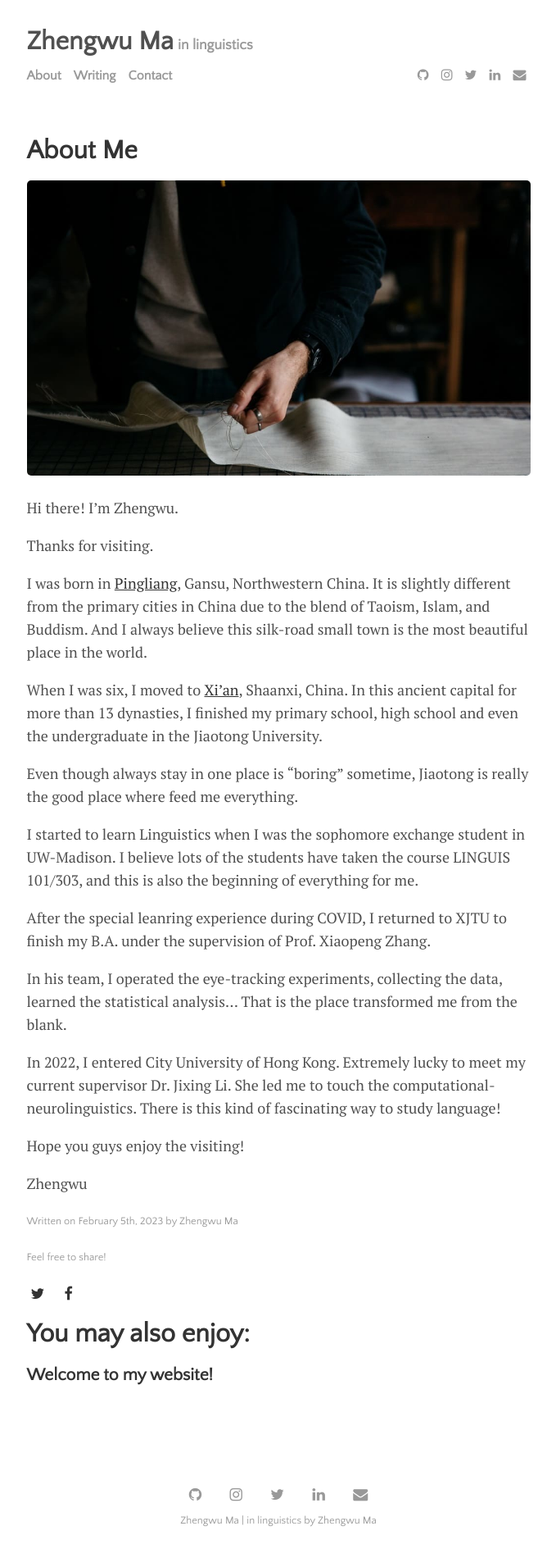
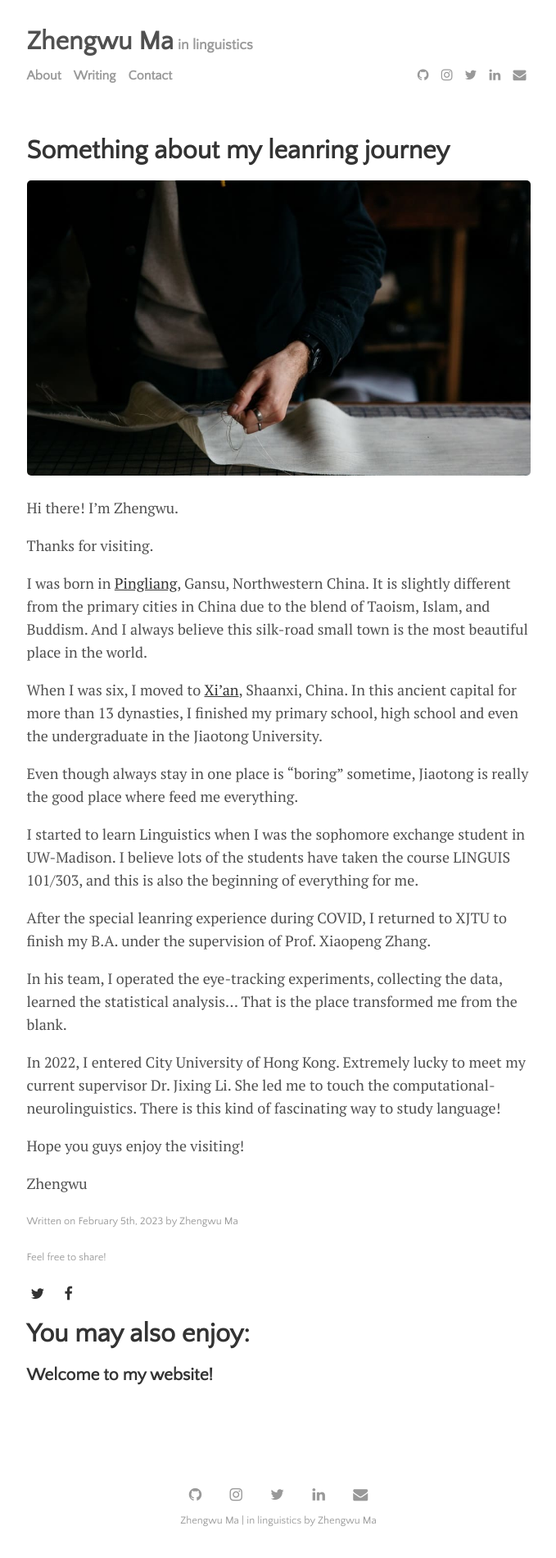
Before and after one commit to zhengwuma/zhengwuma.github.io, a Jekyll site: the page built from _posts/2023-02-05-about-the-author.md, in a window 1280 px wide. Shown: the whole page at 82% size, without its empty margins (300-979 px from the left). Built offline with Jekyll 4.4.1, drawn with Linux system fonts in a browser that asks for light colours.

Commit message:
Update 2023-02-05-about-the-author.md

```diff
--- a/_posts/2023-02-05-about-the-author.md
+++ b/_posts/2023-02-05-about-the-author.md
@@ -1,6 +1,6 @@
 ---
 layout: post
-title: "About Me"
+title: "Something about my leanring journey"
 author: "Zhengwu Ma"
 categories: journal
 tags: [documentation,sample]
```
